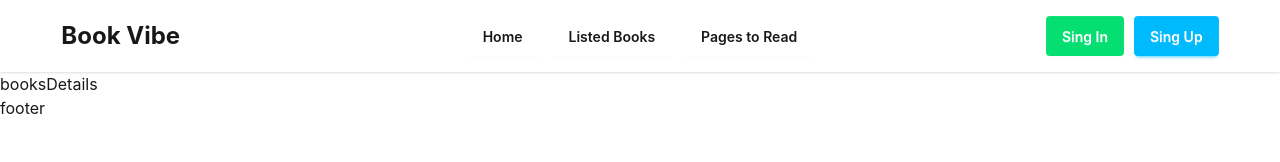
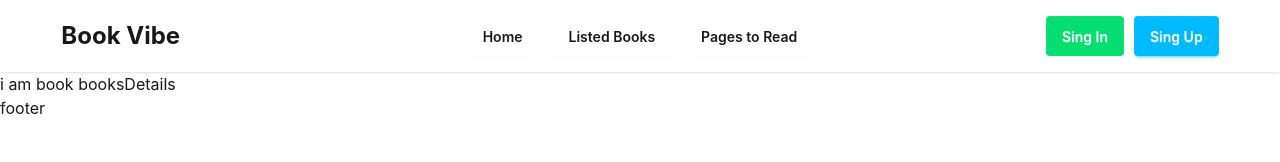
Before and after one commit to Md-Abdullah303/PH_book-vibe, a React (Vite) app: page /booksDetails in a window 1280 px wide. Shown: the top 162 px of the page. Built offline with nearby package versions, Linux system fonts and the light colour scheme.

Commit message:
try to add more booksDetails part

```diff
--- /dev/null
+++ b/src/Ui/BooksDetails/BooksDetails.jsx
@@ -0,0 +1,11 @@
+import React from 'react';
+
+const BooksDetails = () => {
+    return (
+        <div>
+            i am book booksDetails
+        </div>
+    );
+};
+
+export default BooksDetails;
--- a/src/routes/Routes.jsx
+++ b/src/routes/Routes.jsx
@@ -3,6 +3,7 @@ import Layout from "../layout/Layout";
 import HomePage from "../Components/Pages/HomePage/HomePage";
 import BooksPage from "../Components/Pages/BooksPage/BooksPage";
 import PagesToRead from "../Components/Pages/PagesToRead/PagesToRead";
+import BooksDetails from "../Ui/BooksDetails/BooksDetails";
 
 export const router = createBrowserRouter([
     {
@@ -15,7 +16,7 @@ export const router = createBrowserRouter([
             { path: '/pagesToRead', Component: PagesToRead },
             {
                 path: '/booksDetails',
-                element: 'booksDetails'
+                Component: BooksDetails,
             }
         ]
     },
```
